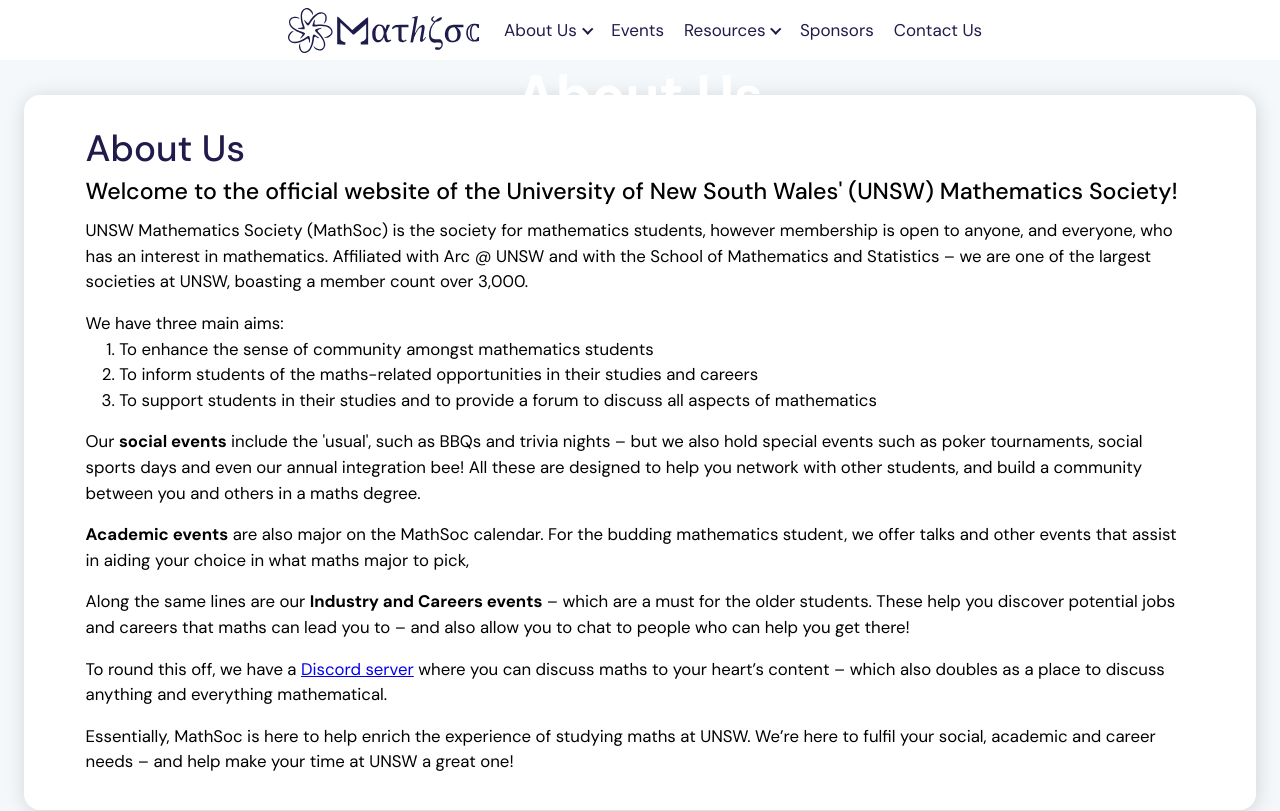
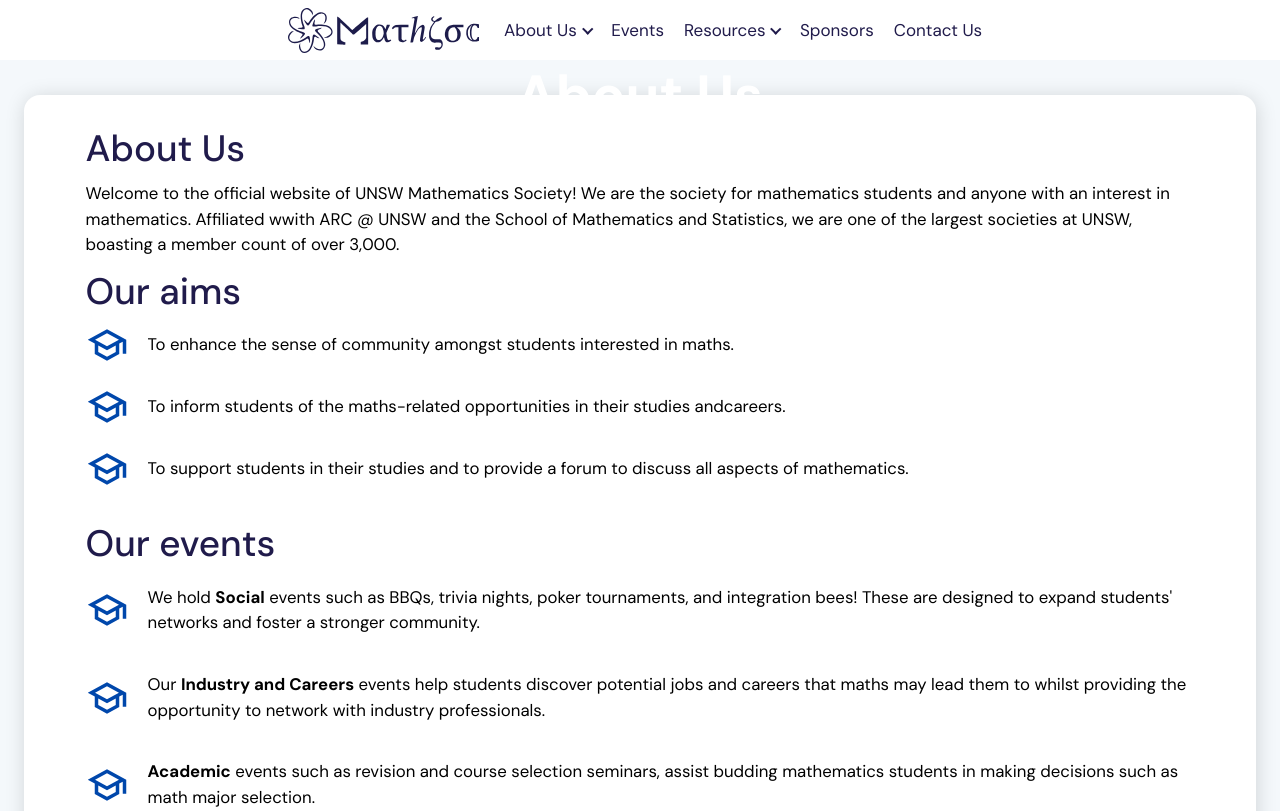
Before and after one commit to MathSocUNSW/mathsoc-website, a Next.js app in the folder frontend/: page /about in a window 1280 px wide. Shown: the top 811 px of the page. Built offline with nearby package versions, Linux system fonts and the light colour scheme.

Commit message:
added the svg in the about us dotpoints

```diff
--- a/frontend/src/pages/about/index.tsx
+++ b/frontend/src/pages/about/index.tsx
@@ -3,6 +3,7 @@ import React from "react";
 import Head from "next/head";
 import Link from "next/link";
 import { Typography } from "@material-ui/core";
+import styles from "src/styles/AboutUsDotPoints.module.scss";
 
 // Component Imports
 import WholePageBox from "components/WholePageBox";
@@ -23,44 +24,77 @@ const About: React.FC = () => {
       <PageBody>
         <WholePageBox>
           <Typography variant="h2">About Us</Typography>
-          <Typography variant="h5">
-            Welcome to the official website of the University of New South Wales&apos; (UNSW)
-            Mathematics Society!
+          <Typography variant="body1">
+            Welcome to the official website of UNSW Mathematics Society! We are the society for
+            mathematics students and anyone with an interest in mathematics. Affiliated wwith ARC @
+            UNSW and the School of Mathematics and Statistics, we are one of the largest societies
+            at UNSW, boasting a member count of over 3,000.
           </Typography>
-          <Typography variant="body1">
-            UNSW Mathematics Society (MathSoc) is the society for mathematics students, however
-            membership is open to anyone, and everyone, who has an interest in mathematics.
-            Affiliated with Arc @ UNSW and with the School of Mathematics and Statistics – we are
-            one of the largest societies at UNSW, boasting a member count over 3,000.
-          </Typography>
-          <Typography variant="body1">
-            We have three main aims:
-            <ol>
-              <li>To enhance the sense of community amongst mathematics students</li>
+          <Typography variant="h2">Our aims</Typography>
+          <Typography className={styles.dotPoint}>
+            <ul>
               <li>
-                To inform students of the maths-related opportunities in their studies and careers
+                <div className={styles.DotPoint}>
+                  <img src="/images/school.svg" alt="School.svg" className={styles.img} />
+                  <Typography variant="body1">
+                    To enhance the sense of community amongst students interested in maths.
+                  </Typography>
+                </div>
               </li>
               <li>
-                To support students in their studies and to provide a forum to discuss all aspects
-                of mathematics
+                <div className={styles.DotPoint}>
+                  <img src="/images/school.svg" alt="School.svg" className={styles.img} />
+                  <Typography variant="body1">
+                    To inform students of the maths-related opportunities in their studies and
+                  </Typography>
+                  careers.
+                </div>
               </li>
-            </ol>
+              <li>
+                <div className={styles.DotPoint}>
+                  <img src="/images/school.svg" alt="School.svg" className={styles.img} />
+                  <Typography variant="body1">
+                    To support students in their studies and to provide a forum to discuss all
+                    aspects of mathematics.
+                  </Typography>
+                </div>
+              </li>
+            </ul>
           </Typography>
-          <Typography variant="body1">
-            Our <b>social events</b> include the &apos;usual&apos;, such as BBQs and trivia nights –
-            but we also hold special events such as poker tournaments, social sports days and even
-            our annual integration bee! All these are designed to help you network with other
-            students, and build a community between you and others in a maths degree.
-          </Typography>
-          <Typography variant="body1">
-            <b>Academic events</b> are also major on the MathSoc calendar. For the budding
-            mathematics student, we offer talks and other events that assist in aiding your choice
-            in what maths major to pick,
-          </Typography>
-          <Typography variant="body1">
-            Along the same lines are our <b>Industry and Careers events</b> – which are a must for
-            the older students. These help you discover potential jobs and careers that maths can
-            lead you to – and also allow you to chat to people who can help you get there!
+
+          <Typography variant="h2">Our events</Typography>
+          <Typography className={styles.dotPoint}>
+            <ul>
+              <li>
+                <div className={styles.DotPoint}>
+                  <img src="/images/school.svg" alt="School.svg" className={styles.img} />
+                  <Typography variant="body1">
+                    We hold <b>Social</b> events such as BBQs, trivia nights, poker tournaments, and
+                    integration bees! These are designed to expand students' networks and foster a
+                    stronger community.
+                  </Typography>
+                </div>
+              </li>
+              <li>
+                <div className={styles.DotPoint}>
+                  <img src="/images/school.svg" alt="School.svg" className={styles.img} />
+                  <Typography className="body1">
+                    Our <b>Industry and Careers</b> events help students discover potential jobs and
+                    careers that maths may lead them to whilst providing the opportunity to network
+                    with industry professionals.
+                  </Typography>
+                </div>
+              </li>
+              <li>
+                <div className={styles.DotPoint}>
+                  <img src="/images/school.svg" alt="School.svg" className={styles.img} />
+                  <Typography className="body1">
+                    <b>Academic</b> events such as revision and course selection seminars, assist
+                    budding mathematics students in making decisions such as math major selection.
+                  </Typography>
+                </div>
+              </li>
+            </ul>
           </Typography>
           <Typography variant="body1">
             To round this off, we have a{" "}
@@ -68,7 +102,9 @@ const About: React.FC = () => {
               Discord server
             </a>{" "}
             where you can discuss maths to your heart’s content – which also doubles as a place to
-            discuss anything and everything mathematical.
+            discuss anything and everything mathematical. Moreover, we have dedicated First year and
+            Higher Year Facebook groups - and for First Years, MathSoc also releases solutions to
+            past class tests!
           </Typography>
           {/* TODO finish off links */}
           <Typography variant="body1">
--- /dev/null
+++ b/frontend/src/styles/AboutUsDotPoints.module.scss
@@ -0,0 +1,24 @@
+.dotPoint {
+  ul {
+    list-style: none;
+    padding-left: 0;
+  }
+
+  .list li {
+    list-style-type: none;
+    position: relative;
+    padding-left: 5px;
+  }
+}
+
+.DotPoint {
+  display: flex;
+  margin-bottom: 20px;
+  align-items: center;
+}
+
+.img {
+  margin-right: 20px;
+  width: 50;
+  height: 50;
+}
```
Also changed, not shown: frontend/public/images/school.svg (added).
